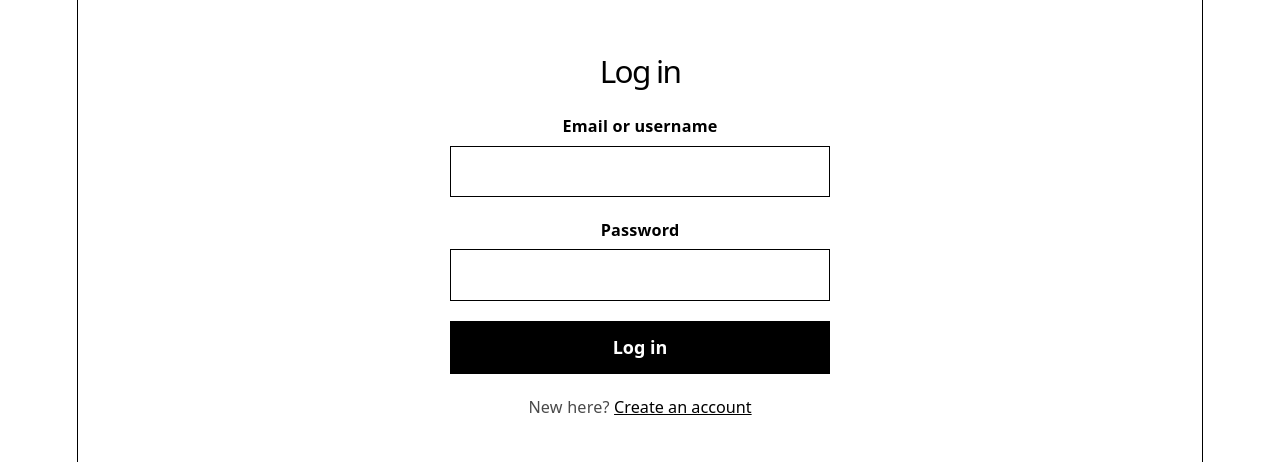
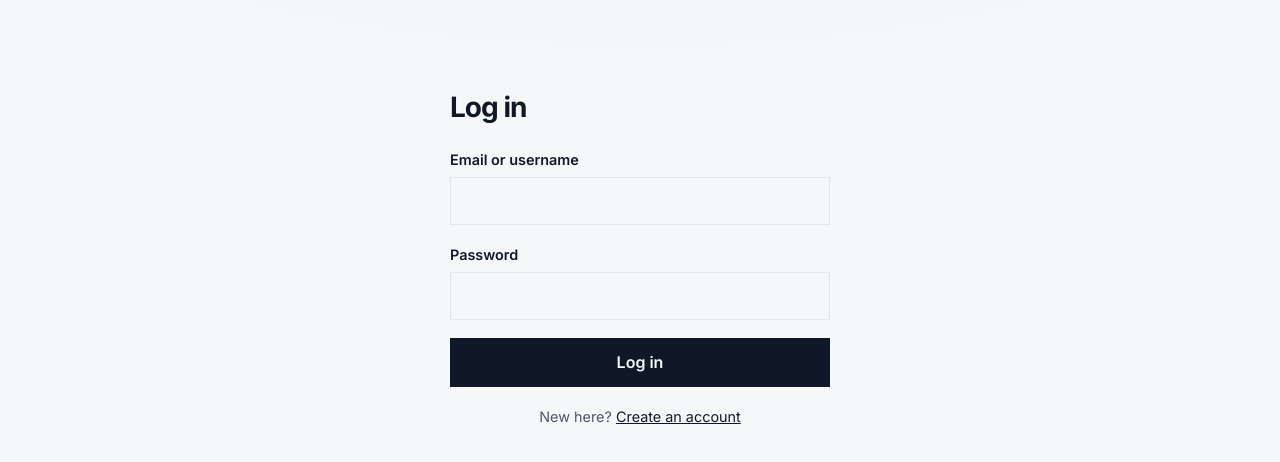
Before and after one commit to callieknotts/CSCI3087-Group8-Project, a React (Vite) app in the folder my-app/: page / in a window 1280 px wide. Shown: the part 188-650 px from the top of the page. Built offline with nearby package versions, Linux system fonts and the light colour scheme; no server answers.

Commit message:
Refactor CSS variables and styles for themes

```diff
--- a/my-app/src/index.css
+++ b/my-app/src/index.css
@@ -1,21 +1,25 @@
+@import url('https://fonts.googleapis.com/css2?family=Inter:wght@400;500;600;700&display=swap');
+
+/* Light theme (default) */
 :root {
-  --text: #4a4a4a;
-  --text-h: #000;
-  --bg: #fff;
-  --border: #000;
-  --code-bg: #f2f2f2;
-  --accent: #000;
-  --accent-bg: #fff;
-  --accent-border: #000;
+  --text: #4b5565;
+  --text-h: #101828;
+  --bg: #f6f7f9;
+  --surface: #fff;
+  --border: #e3e6eb;
+  --code-bg: #e4f4f1;
+  --accent: #0f766e;
+  --accent-bg: #e4f4f1;
+  --accent-border: #a3d6cf;
   --social-bg: #fff;
-  --shadow: 4px 4px 0 #000;
+  --shadow: 0 1px 2px rgba(16, 24, 40, 0.06),
+    0 6px 16px -4px rgba(16, 24, 40, 0.12);
 
-  --sans: system-ui, 'Segoe UI', Roboto, sans-serif;
-  --heading: system-ui, 'Segoe UI', Roboto, sans-serif;
-  --mono: ui-monospace, Consolas, monospace;
+  --sans: 'Inter', system-ui, 'Segoe UI', Roboto, sans-serif;
+  --heading: 'Inter', system-ui, 'Segoe UI', Roboto, sans-serif;
+  --mono: ui-monospace, SFMono-Regular, Menlo, Consolas, monospace;
 
-  font: 18px/145% var(--sans);
-  letter-spacing: 0.18px;
+  font: 16px/1.6 var(--sans);
   color-scheme: light dark;
   color: var(--text);
   background: var(--bg);
@@ -23,24 +27,23 @@
   text-rendering: optimizeLegibility;
   -webkit-font-smoothing: antialiased;
   -moz-osx-font-smoothing: grayscale;
-
-  @media (max-width: 1024px) {
-    font-size: 16px;
-  }
 }
 
+/* Dark theme: follows the system setting */
 @media (prefers-color-scheme: dark) {
   :root {
-    --text: #b5b5b5;
-    --text-h: #fff;
-    --bg: #000;
-    --border: #fff;
-    --code-bg: #1a1a1a;
-    --accent: #fff;
-    --accent-bg: #000;
-    --accent-border: #fff;
-    --social-bg: #000;
-    --shadow: 4px 4px 0 #fff;
+    --text: #a3acba;
+    --text-h: #f2f4f7;
+    --bg: #0e1116;
+    --surface: #161b22;
+    --border: #272e38;
+    --code-bg: #10302d;
+    --accent: #5eead4;
+    --accent-bg: #10302d;
+    --accent-border: #1f5c55;
+    --social-bg: #161b22;
+    --shadow: 0 1px 2px rgba(0, 0, 0, 0.4),
+      0 6px 16px -4px rgba(0, 0, 0, 0.6);
   }
 
   #social .button-icon {
@@ -50,61 +53,69 @@
 
 body {
   margin: 0;
+  background: radial-gradient(
+      900px 380px at 50% -100px,
+      var(--accent-bg),
+      transparent
+    )
+    no-repeat var(--bg);
 }
 
 #root {
-  width: 1126px;
+  width: 1040px;
   max-width: 100%;
   margin: 0 auto;
-  text-align: center;
-  border-inline: 1px solid var(--border);
+  padding: 24px 16px;
   min-height: 100svh;
   display: flex;
   flex-direction: column;
+  gap: 16px;
   box-sizing: border-box;
+}
+
+.card {
+  background: var(--surface);
+  border: 1px solid var(--border);
+  border-radius: 24px;
+  box-shadow: var(--shadow);
+  overflow: hidden;
 }
 
 h1,
 h2 {
   font-family: var(--heading);
-  font-weight: 500;
   color: var(--text-h);
+  margin: 0;
 }
 
 h1 {
-  font-size: 56px;
-  letter-spacing: -1.68px;
-  margin: 32px 0;
+  font-size: 52px;
+  font-weight: 700;
+  line-height: 1.1;
+  letter-spacing: -0.035em;
   @media (max-width: 1024px) {
     font-size: 36px;
-    margin: 20px 0;
   }
 }
+
 h2 {
-  font-size: 24px;
-  line-height: 118%;
-  letter-spacing: -0.24px;
-  margin: 0 0 8px;
-  @media (max-width: 1024px) {
-    font-size: 20px;
-  }
+  font-size: 18px;
+  font-weight: 600;
+  line-height: 1.3;
+  letter-spacing: -0.02em;
+  margin-bottom: 4px;
 }
+
 p {
   margin: 0;
 }
 
-code,
-.counter {
+code {
   font-family: var(--mono);
-  display: inline-flex;
-  border-radius: 0;
+  font-size: 14px;
+  font-weight: 500;
   color: var(--text-h);
+  background: var(--code-bg);
+  padding: 2px 7px;
+  border-radius: 6px;
 }
-
-code {
-  font-size: 15px;
-  line-height: 135%;
-  padding: 4px 8px;
-  background: var(--code-bg);
-  border: 1px solid var(--border);
-}
```
